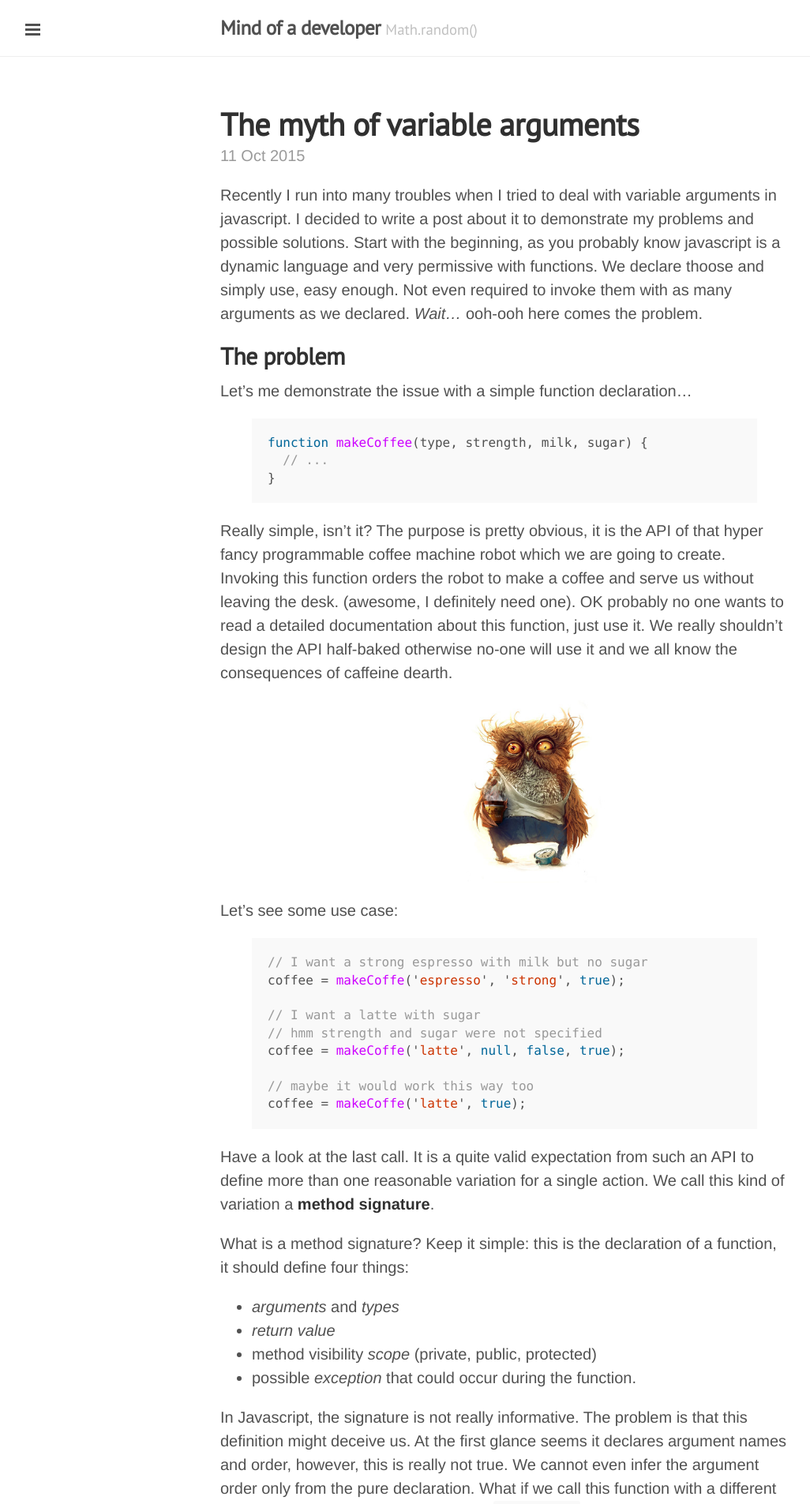
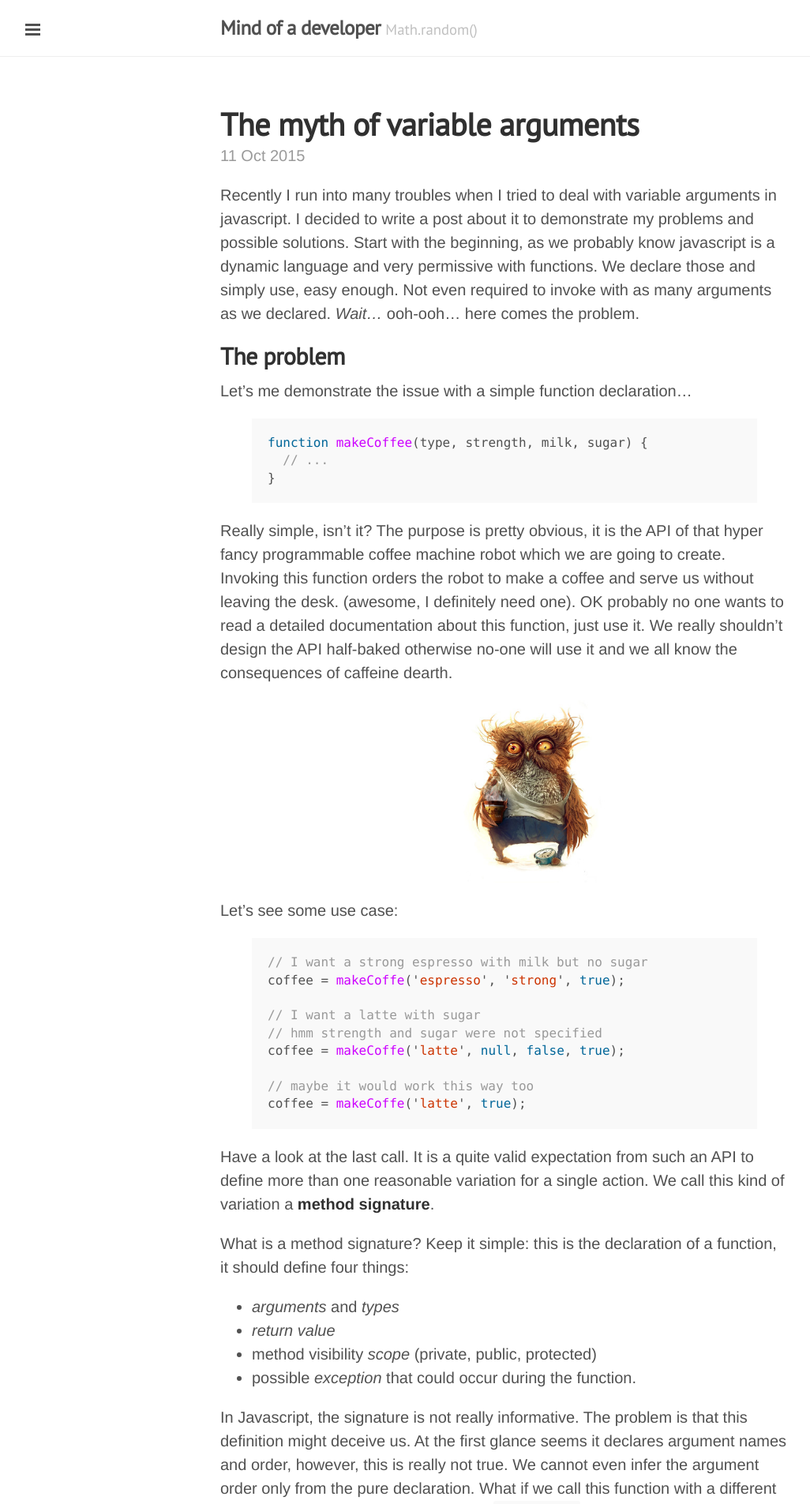
Before and after one commit to tadam313/blog, a Jekyll site: the page built from _posts/2015-10-11-javascript-vararg.md, in a window 1280 px wide. Shown: the top 1905 px of the page at 79% size, without its empty margins (1-1027 px from the left). Built offline with Jekyll 4.4.1, drawn with Linux system fonts in a browser that asks for light colours; nearby versions of some CDN libraries; some of the changed text lies outside the part shown.

Commit message:
typo fix

```diff
--- a/_posts/2015-10-11-javascript-vararg.md
+++ b/_posts/2015-10-11-javascript-vararg.md
@@ -5,7 +5,7 @@ tags: ["javascript", "functions", "overloading"]
 related_posts: ["http://ejohn.org/blog/javascript-method-overloading"]
 ---
 
-Recently I run into many troubles when I tried to deal with variable arguments in javascript. I decided to write a post about it to demonstrate my problems and possible solutions. Start with the beginning, as you probably know javascript is a dynamic language and very permissive with functions. We declare thoose and simply use, easy enough. Not even required to invoke them with as many arguments as we declared. *Wait...* ooh-ooh here comes the problem.
+Recently I run into many troubles when I tried to deal with variable arguments in javascript. I decided to write a post about it to demonstrate my problems and possible solutions. Start with the beginning, as we probably know javascript is a dynamic language and very permissive with functions. We declare those and simply use, easy enough. Not even required to invoke with as many arguments as we declared. *Wait...* ooh-ooh... here comes the problem.
 
 ## The problem
 
@@ -74,7 +74,7 @@ We could still do something about it. I created a gist to demonstrate my idea. I
 
 ## How ES6 could save us all
 
-Before this post is over I need to mention a new feature from ES6 which could completely replace my solution: *Destructuring Assignment*. Clarification is out of scope now, but you can read more about it [here](http://es6-features.org/#ParameterContextMatching){:target="blank"}. Using this solution you can write something like:
+Before this post is over I need to mention a new feature from ES6 which could completely replace my solution: *Destructuring Assignment*. Clarification is out of scope now, but you can read more about it [here](http://es6-features.org/#ParameterContextMatching){:target="blank"}. Using this solution we can write something like:
 
 {% highlight javascript %}
 function makeCoffe({ type = 'latte', strength = 'mild', milk, sugar }) {
```
